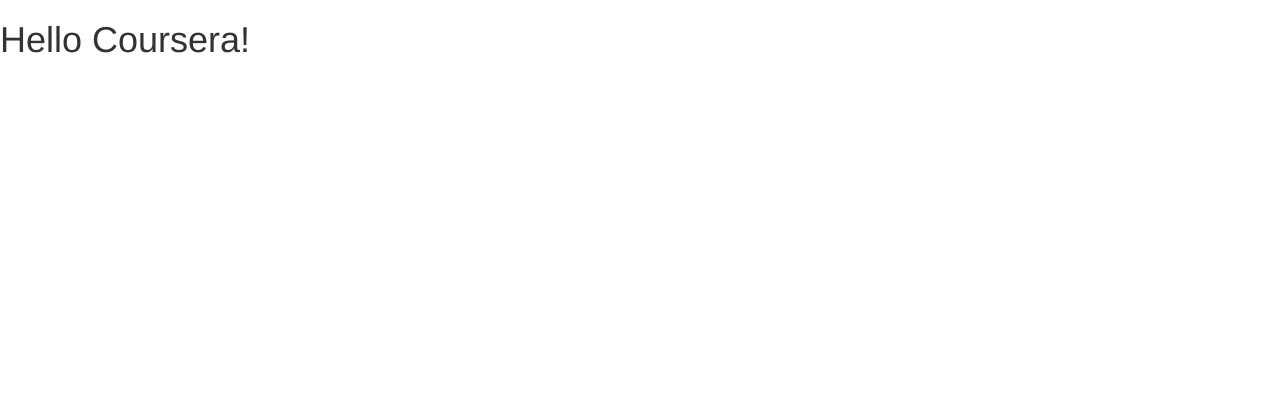
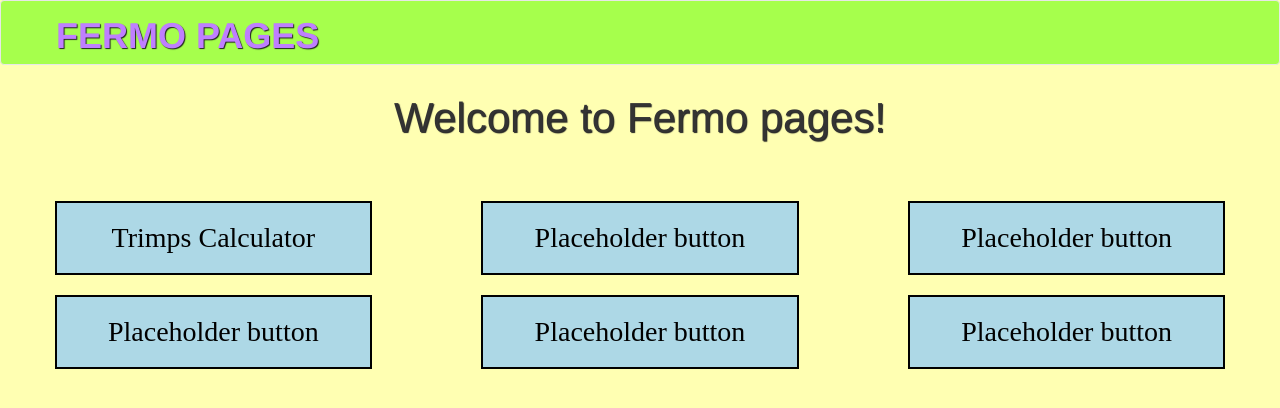
Before and after one commit to FelixAbrahamsson/FermoPages, a plain HTML site: page index.html in a window 1280 px wide. Drawn offline with Linux system fonts and the light colour scheme.

Commit message:
Layout done + trimps calc

```diff
--- a/css/styles.css
+++ b/css/styles.css
@@ -0,0 +1,57 @@
+body{
+	background-color: #FFFFB2;
+}
+
+#header-nav{
+	background-color: #a6ff4c;
+	height:65px;
+}
+
+#header-title{
+	opacity:1!important;
+	margin:0 0 0 40px;
+	color:#bf7fff;
+	text-shadow: 1px 1px 1px #222;
+	font-weight: bold;
+	text-transform: uppercase;
+}
+
+.navbar-brand a:hover, .navbar-brand a:focus {
+  text-decoration: none;
+}
+
+#page-title{
+	font-size: 3em;
+	margin-top:30px;
+	margin-bottom:50px;
+	text-shadow: 1px 1px 1px #222;
+}
+
+
+.button-container{
+	border: 2px solid black;
+	width:80%;
+	margin:auto;
+	background-color: #ADD8E6;
+	margin-bottom:10px;
+	margin-top:10px;
+	display:block;
+}
+
+.button-container:hover{
+	box-shadow: 0px 0px 6px 6px #cccccc;
+}
+
+.button{
+	font-family: 'Lora', serif;
+	font-size:2em;
+	display:block;
+	text-decoration: none!important;
+	color:black;
+	padding:15px;
+}
+
+a:hover{
+	color:black;
+	opacity:1;
+}
--- a/index.html
+++ b/index.html
@@ -1,4 +1,7 @@
 <!doctype html>
+<!-- To start browser sync:
+browser-sync start --server --directory --files "**/*"
+-->
 <html lang="en">
   <head>
     <meta charset="utf-8">
@@ -12,13 +15,65 @@
       <script src="https://oss.maxcdn.com/respond/1.4.2/respond.min.js"></script>
     <![endif]-->
 
-    <title>Boostrap Starter Page</title>
+    <title>Fermo Pages</title>
     <link rel="stylesheet" href="css/bootstrap.min.css">
     <link rel="stylesheet" href="css/styles.css">
   </head>
 <body>
 
-  <h1>Hello Coursera!</h1>
+  <header>
+    <nav id="header-nav" class="navbar navbar-default">
+      <div class="container-fluid">
+        <div class="navbar-header">
+          <div class="navbar-brand">
+            <a href="index.html">
+              <h1 id="header-title">
+                Fermo Pages
+              </h1>
+            </a>
+          </div> <!-- navbar-brand -->
+        </div>
+      </div>
+    </nav>
+  </header>
+
+  <h2 id="page-title" class="text-center">Welcome to Fermo pages!</h2>
+
+  <div id="main-content" class="container-fluid">
+    <div class="row">
+      <div class="col-lg-4 col-md-6 col-sm-6 col-xs-12">
+        <div class="button-container">
+          <a href="trimps_calc/trimps_calc.html" class="button text-center">Trimps Calculator</a>
+        </div>
+      </div>
+      <div class="col-lg-4 col-md-6 col-sm-6 col-xs-12">
+        <div class="button-container">
+          <a href="index.html" class="button text-center">Placeholder button</a>
+        </div>
+      </div>
+      <div class="col-lg-4 col-md-6 col-sm-6 col-xs-12">
+        <div class="button-container">
+          <a href="index.html" class="button text-center">Placeholder button</a>
+        </div>
+      </div>
+      <div class="col-lg-4 col-md-6 col-sm-6 col-xs-12">
+        <div class="button-container">
+          <a href="index.html" class="button text-center">Placeholder button</a>
+        </div>
+      </div>
+      <div class="col-lg-4 col-md-6 col-sm-6 col-xs-12">
+        <div class="button-container">
+          <a href="index.html" class="button text-center">Placeholder button</a>
+        </div>
+      </div>
+      <div class="col-lg-4 col-md-6 col-sm-6 col-xs-12">
+        <div class="button-container">
+          <a href="index.html" class="button text-center">Placeholder button</a>
+        </div>
+      </div>
+    </div>
+  </div> <!-- Main content -->
+
 
   <!-- jQuery (Bootstrap JS plugins depend on it) -->
   <script src="js/jquery-1.11.3.min.js"></script>
```
Also changed, not shown: trimps_calc/trimpsCSS.css (added, +83 -0 lines), trimps_calc/trimpsJS.js (added, +60 -0 lines), trimps_calc/trimps_calc.html (added, +70 -0 lines).
